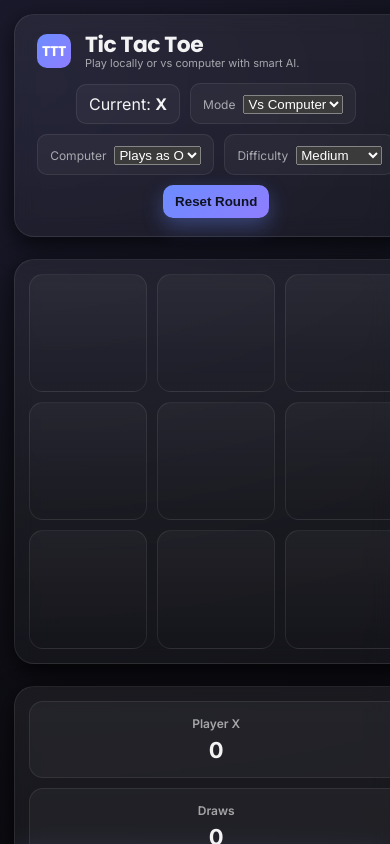
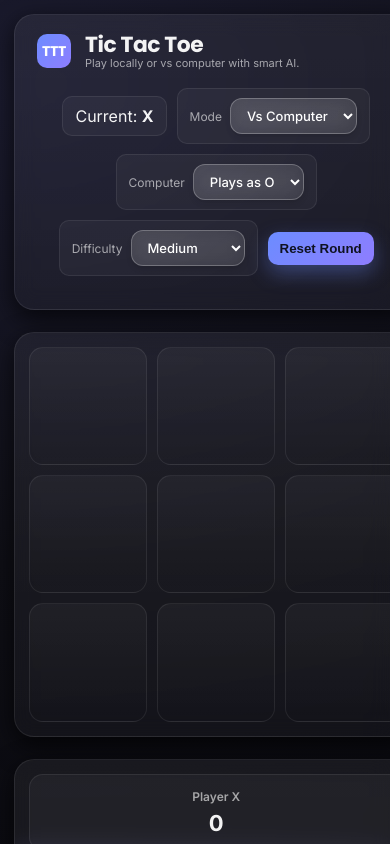
Before and after one commit to AkashManwar2506/TicTacToeCOM, a React (Vite) app: page / in a window 390 px wide. Shown: the top 844 px of the page. Built offline with nearby package versions, Linux system fonts and the light colour scheme.

Commit message:
feat: enhance select dropdowns with glassy UI theme and responsive design

```diff
--- a/src/App.css
+++ b/src/App.css
@@ -10,3 +10,11 @@
     display: flex;
     justify-content: center;
 }
+.controls {
+    display: flex;
+    justify-content: center;
+    align-items: center;
+    gap: 10px;
+    margin-bottom: 10px;
+    padding: 5px 10px;
+}
--- a/src/index.css
+++ b/src/index.css
@@ -109,6 +109,44 @@ button {
   align-items: center;
   gap: 10px;
   flex-wrap: wrap;
+}
+
+.controls select {
+  background: linear-gradient(135deg, rgba(255, 255, 255, 0.12), rgba(255, 255, 255, 0.08));
+  border: 1px solid rgba(255, 255, 255, 0.25);
+  border-radius: 12px;
+  color: white;
+  padding: 10px 16px;
+  font-size: 14px;
+  font-family: Inter;
+  font-weight: 500;
+  outline: none;
+  transition: all 0.3s cubic-bezier(0.4, 0, 0.2, 1);
+  backdrop-filter: blur(10px);
+  box-shadow: 0 4px 6px -1px rgba(0, 0, 0, 0.1), 0 2px 4px -1px rgba(0, 0, 0, 0.06);
+  cursor: pointer;
+  min-width: 120px;
+}
+
+.controls select:hover {
+  background: linear-gradient(135deg, rgba(255, 255, 255, 0.18), rgba(255, 255, 255, 0.12));
+  border-color: rgba(255, 255, 255, 0.4);
+  transform: translateY(-1px);
+  box-shadow: 0 6px 12px -2px rgba(0, 0, 0, 0.15), 0 4px 6px -1px rgba(0, 0, 0, 0.1);
+}
+
+.controls select:focus {
+  background: linear-gradient(135deg, rgba(255, 255, 255, 0.22), rgba(255, 255, 255, 0.16));
+  border-color: var(--accent);
+  box-shadow: 0 0 0 4px rgba(53, 212, 154, 0.25), 0 8px 16px -4px rgba(0, 0, 0, 0.2);
+  transform: translateY(-2px);
+}
+
+.controls select option {
+  background: #1a1a1a;
+  color: white;
+  padding: 8px 12px;
+  border: none;
 }
 .pill {
   border-radius: 12px;
@@ -309,5 +347,6 @@ button {
   .board { gap: 10px; }
   .cell { border-radius: 14px; font-size: clamp(38px, 12.5vw, 64px); }
   .pill, .btn, .action-secondary { padding: 9px 12px; border-radius: 10px; }
+  .controls select { padding: 8px 12px; min-width: 100px; font-size: 13px; }
   .status .value { font-size: 22px; }
 }
```
